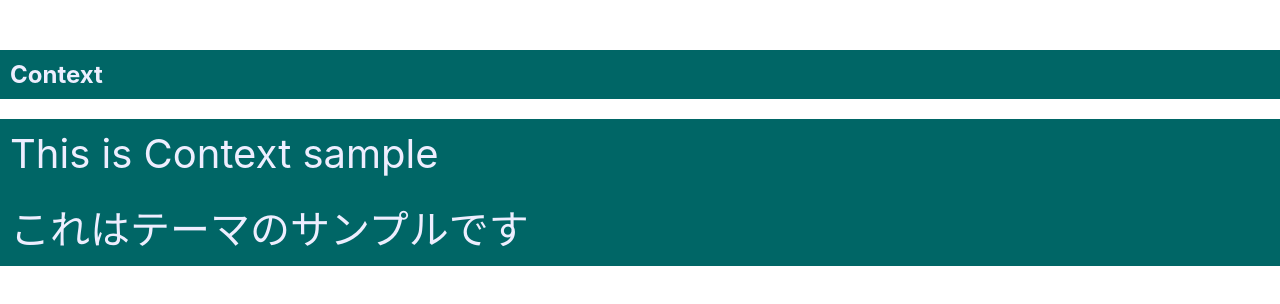
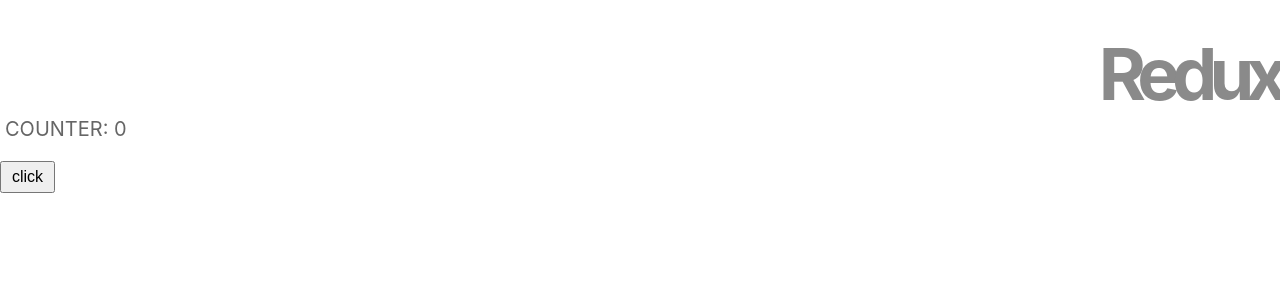
Before and after one commit to 14m3185yoshi/app-react4, a React (Create React App) app: page / in a window 1280 px wide. Shown: the top 304 px of the page. Built offline with nearby package versions, Linux system fonts and the light colour scheme.

Commit message:
Reduxを活用し、クリックによって数字の+-を実装

```diff
--- a/package.json
+++ b/package.json
@@ -8,7 +8,9 @@
     "@testing-library/user-event": "^12.1.10",
     "react": "^17.0.1",
     "react-dom": "^17.0.1",
+    "react-redux": "^7.2.2",
     "react-scripts": "4.0.2",
+    "redux": "^4.0.5",
     "web-vitals": "^1.0.1"
   },
   "scripts": {
@@ -34,5 +36,8 @@
       "last 1 firefox version",
       "last 1 safari version"
     ]
+  },
+  "devDependencies": {
+    "redux-devtools": "^3.7.0"
   }
 }
--- a/src/App.js
+++ b/src/App.js
@@ -1,54 +1,82 @@
+import { render } from '@testing-library/react';
 import React, { Component } from 'react';
-import Rect from './Rect';
+import { connect } from 'react-redux';
 import './App.css';
 
-let theme = {
-  light: {
-    backgroundColor: "#eef",
-    color: "#006",
-    padding: "10px",
-  },
-  dark: {
-    backgroundColor: "#066",
-    color: "#eef",
-    padding: "10px",
-  }
+// ステートのマッピング
+function mappingState(state) {
+  return state;
 }
 
-const ThemeContext = React.createContext(theme.dark);
-
 class App extends Component {
-  newdata = {title: '新しいタイトル', message: 'これは新しいメッセージです'};
+  constructor(props) {
+    super(props);
+  }
 
   render() {
     return(
-      <div style={this.context}>
-        <Title value="Context" />
-        <Message value="This is Context sample" />
-        <Message value="これはテーマのサンプルです" />
+      <div>
+        <h1>Redux</h1>
+        <Message />
+        <Button />
       </div>
     );
   }
 }
 
-class Title extends Component {
-  static contextType = ThemeContext;
+// ストアのコネクト
+App = connect()(App);
+
+// メッセージ表示のコンポーネント
+class Message extends Component {
+  style = {
+    fontSize: "20px",
+    padding: "20px 5px",
+  }
 
   render() {
     return(
-      <h2 style={this.context}>{this.props.value}</h2>
+      <p style = {this.style}>
+        {this.props.message}: {this.props.counter}
+      </p>
+    )
+  }
+}
+
+// ストアのコネクト
+Message = connect(mappingState) (Message);
+
+// ボタン表示のコンポーネント
+class Button extends Component {
+  style = {
+    fontSize: "16px",
+    padding: "5px 10px",
+  }
+
+  constructor(props) {
+    super(props);
+    this.doAction = this.doAction.bind(this);
+  }
+
+  // ボタンクリックでディスパッチを実行
+  doAction(e) {
+    if(e.shiftKey) {
+      this.props.dispatch({type: 'DECREMENT'});
+    } else {
+      this.props.dispatch({type: 'INCREMENT'});
+    }
+  }
+
+  render() {
+    return(
+      <button style={this.style} onClick={this.doAction}>
+        click
+      </button>
     );
   }
 }
 
-class Message extends Component {
-  static contextType = ThemeContext;
-
-  render() {
-    return(
-      <p style={this.context}>{this.props.value}</p>
-    );
-  }
-}
+// ストアのコネクト
+Button = connect()(Button);
 
 export default App;
--- a/src/index.js
+++ b/src/index.js
@@ -1,14 +1,43 @@
 import React from 'react';
 import ReactDOM from 'react-dom';
+import { createStore, combineReducers } from 'redux';
+import { Provider } from 'react-redux';
 import './index.css';
 import App from './App';
 import reportWebVitals from './reportWebVitals';
 
-ReactDOM.render(
-  <App />, document.getElementById('root')
+// ステートの値
+let state_value = {
+  counter: 0,
+  message: 'COUNTER'
+}
+
+// レデューサーの作成
+function counter (state = state_value, action) {  //ここのactionには呼び出し内容をまとめたオブジェクト(レデューサーを呼び出した際の情報が保管されている)
+  switch (action.type) {//レデューサーではtypeを使い「こういう呼び出しの時はこれを実行などの処理をまとめている
+    case 'INCREMENT':
+      return {
+        counter: state.counter + 1,
+        message: "INCREMENT"
+      };
+    case 'DECREMENT':
+      return {
+        counter: state.counter - 1,
+        message: "DECREMENT"
+      };
+    default: return state;
+  }
+}
+
+// ストアを作成
+let store = createStore(counter);
+
+// 表示をレンダリング
+ReactDOM.render (
+  <Provider store={store}>
+    <App />
+  </Provider>,
+  document.getElementById('root')
 );
 
-// If you want to start measuring performance in your app, pass a function
-// to log results (for example: reportWebVitals(console.log))
-// or send to an analytics endpoint. Learn more: https://bit.ly/CRA-vitals
 reportWebVitals();
```
Also changed, not shown: 1 other file (tests, documents, lock files or other folders).
